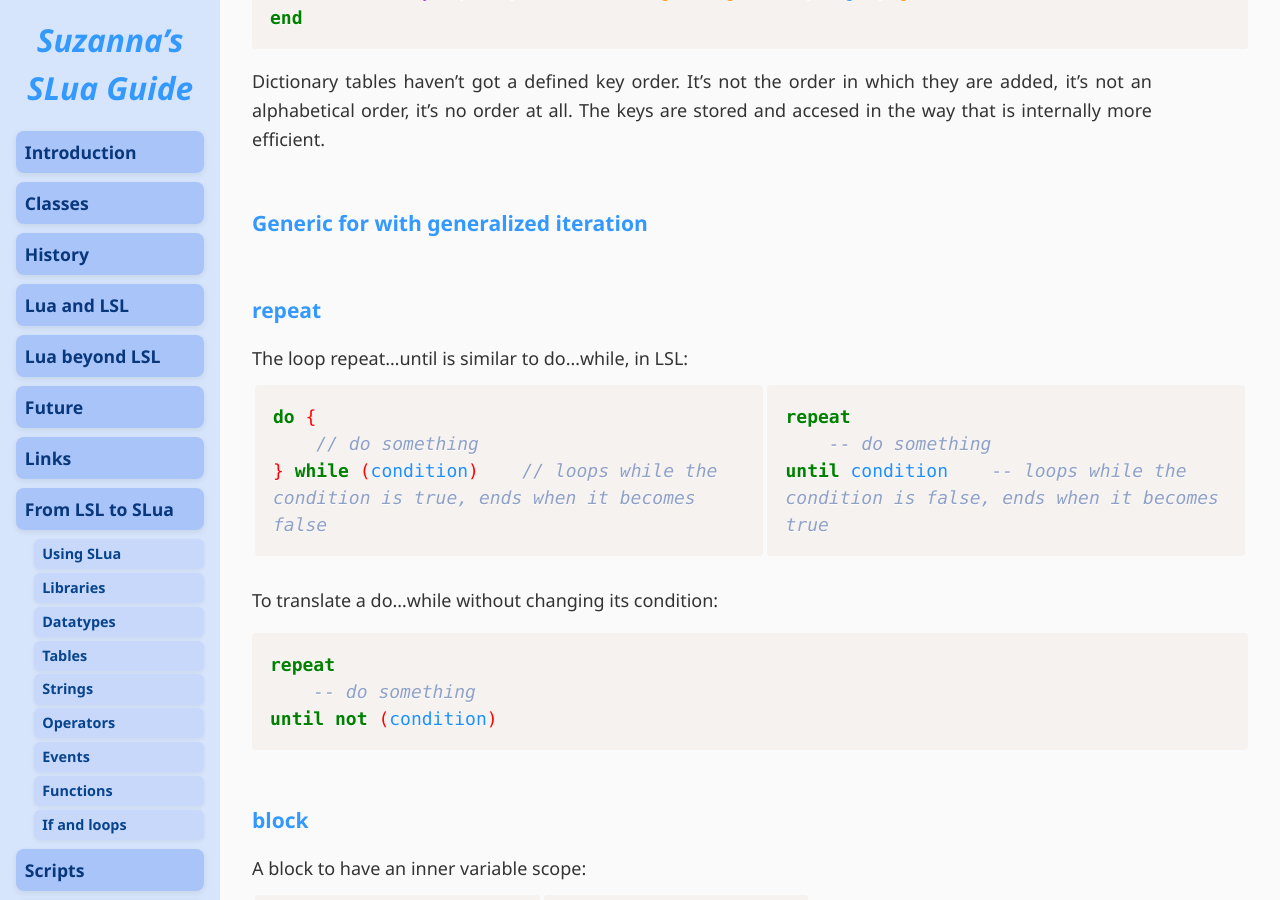
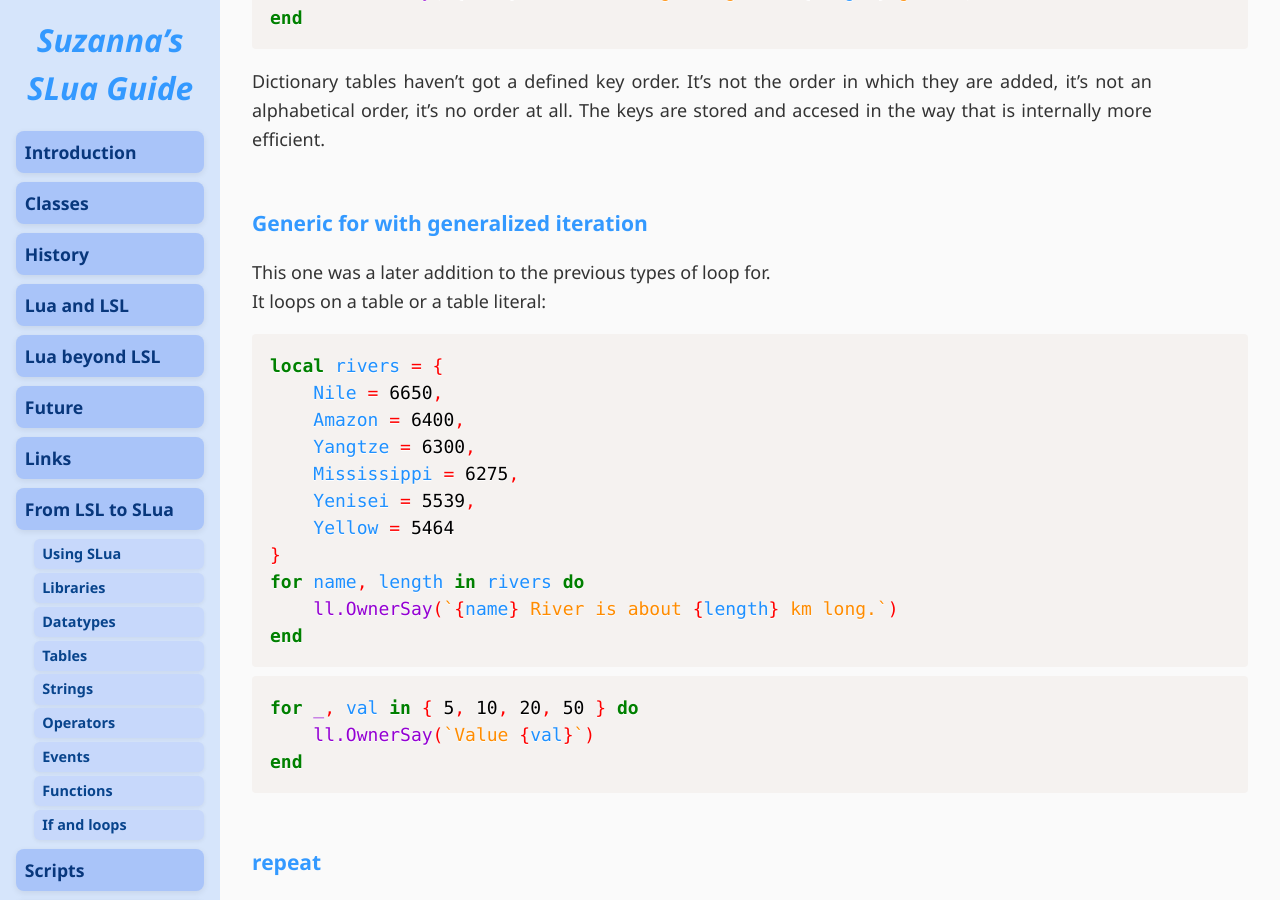
Before and after one commit to Suzanna-Linn/slua, a Jekyll site: the page built from docs/moving-if-and-loops.md, in a window 1280 px wide and 900 px high, scrolled down 9045 px. Built offline with Jekyll 4.4.1, drawn with Linux system fonts in a browser that asks for light colours; nearby versions of some CDN libraries; our own code applies the rules of GitHub Pages for plain Markdown files; comment, search, counter and statistics services are not loaded.

Commit message:
Update moving-if-and-loops.md

```diff
--- a/docs/moving-if-and-loops.md
+++ b/docs/moving-if-and-loops.md
@@ -352,7 +352,22 @@ Dictionary tables haven't got a defined key order. It's not the order in which t
 
 ### Generic for with generalized iteration
 
-
+This one was a later addition to the previous types of loop for.
+It loops on a table or a table literal:
+<pre class="language-slua"><code class="language-slua">local rivers = {
+    Nile = 6650,
+    Amazon = 6400,
+    Yangtze = 6300,
+    Mississippi = 6275,
+    Yenisei = 5539,
+    Yellow = 5464
+}
+for name, length in rivers do
+    ll.OwnerSay(`{name} River is about {length} km long.`)
+end</code></pre>
+<pre class="language-slua"><code class="language-slua">for _, val in { 5, 10, 20, 50 } do
+    ll.OwnerSay(`Value {val}`)
+end</code></pre>
 
 ### repeat
 
```
